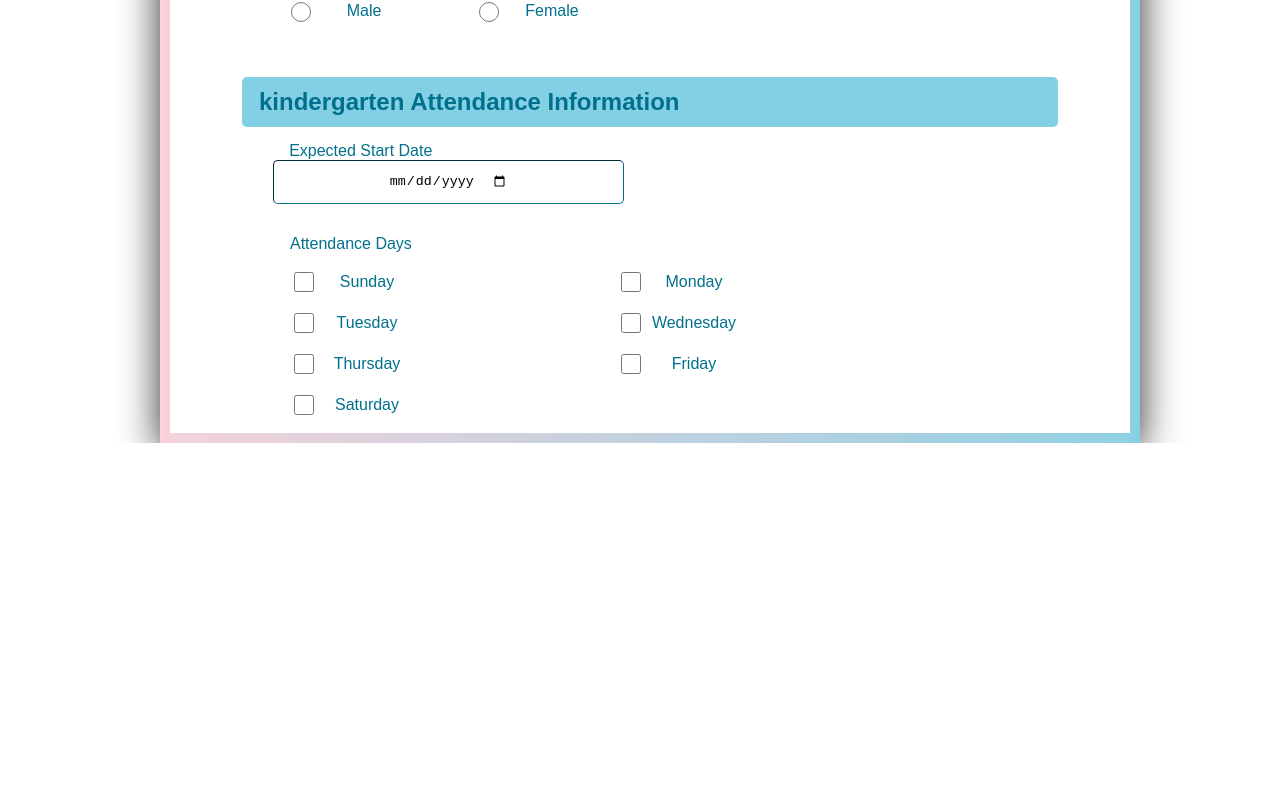
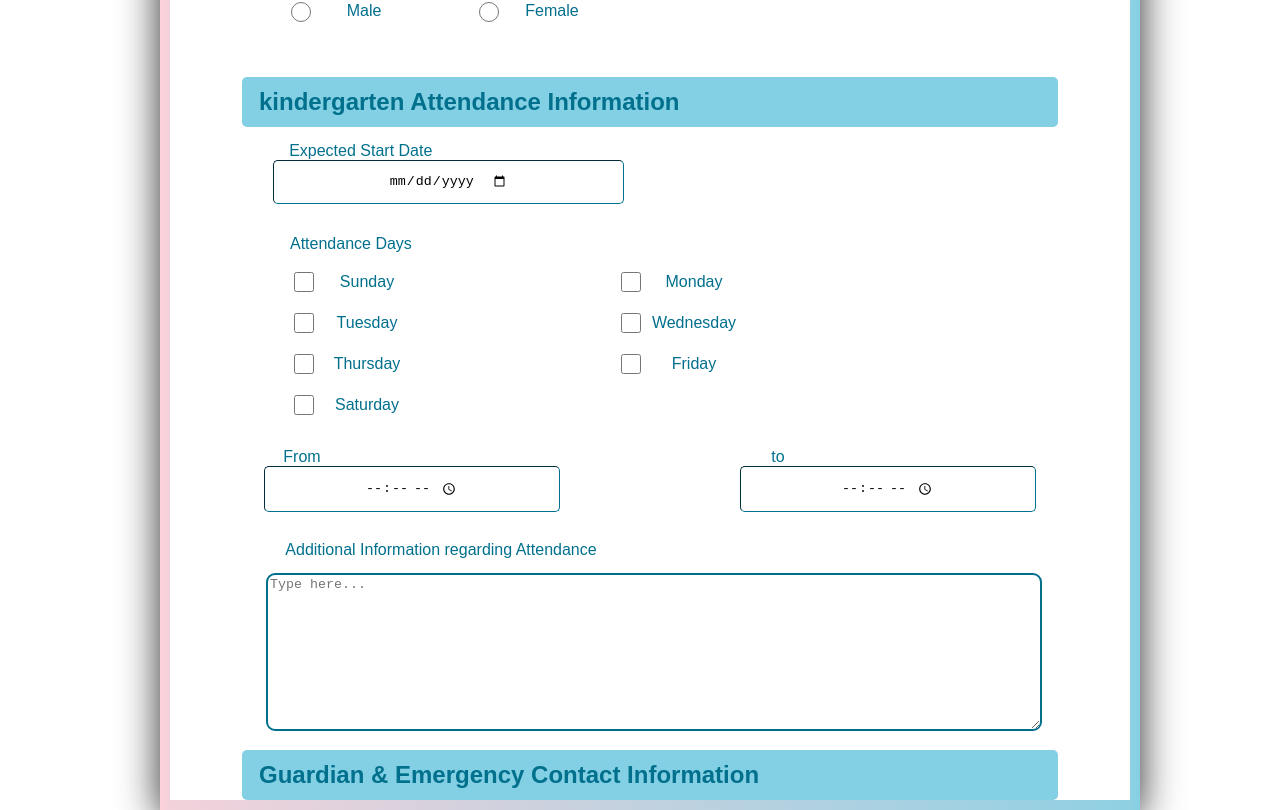
Before and after one commit to jeo17/Rawdhati, a React (Create React App) app: page /kindergarten_sign in a window 1280 px wide. Shown: the part 508-1318 px from the top of the page. Before the commit the page ends 951 px from the top, so only its background shows below. Built offline with nearby package versions, Linux system fonts and the light colour scheme.

Commit message:
child info

```diff
--- a/src/signin&up/sign_kin.css
+++ b/src/signin&up/sign_kin.css
@@ -168,3 +168,36 @@ box-shadow: 0 9px 40px rgb(42 42 42);
     height: 20px;
 
 }
+
+
+.nth7{
+    display: flex;
+}
+.nth7 input{
+    padding: 12px 100px;
+    margin: 0 12px;
+    border-radius: 5px;
+    border-width: 1px;
+    border-color: #00708D;
+}
+.nth7-1{
+    margin: 0 78px;
+}
+
+.nth8{
+    width: 80%;
+}
+.nth8 textarea{
+    border-color: #00708D;
+    color: #00708D;
+    border-width: 2px;
+    border-radius: 9px;
+    width: 100%;
+    height: 150px;
+}
+.nth8 label{
+    width: 400px;
+    margin: 14px 0;
+    position: relative;
+    right: 25px;
+}
--- a/src/signin&up/sign_kin.js
+++ b/src/signin&up/sign_kin.js
@@ -109,6 +109,26 @@ const SignKin = () => {
                 </div>
 
 
+           <div className='nth7'>
+              <div className='nth7-1'>
+              <label>From</label>
+              <input type="time"/>
+              </div>
+              <div className='nth7-1'>
+              <label>to</label>
+              <input type="time"/>
+              </div>
+           </div>
+
+              <div className='nth8'>
+                <label>Additional Information regarding Attendance</label>
+                <textarea placeholder='Type here...'></textarea>
+              </div>
+
+              <div className='info'>
+         <h2>  Guardian & Emergency Contact Information </h2>
+         <i class="gg-chevron-down-r"></i>
+       </div>
 
                 </form>
 
```
